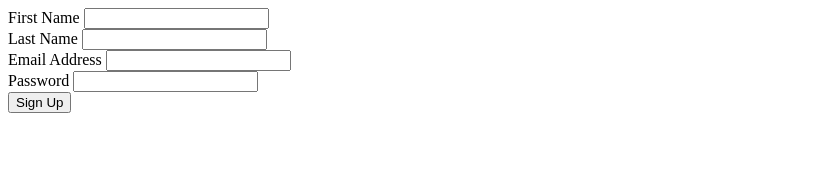
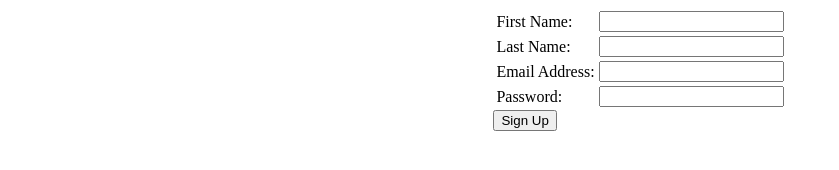
Before and after one commit to salil0001/Accelgor, a website: page pages/signup.html in a window 1280 px wide. Shown: the whole page, without its empty margins (0-839 px from the left). Drawn offline with Linux system fonts and the light colour scheme.

Commit message:
formatted forms

```diff
--- a/pages/signup.html
+++ b/pages/signup.html
@@ -3,21 +3,40 @@
 
 <head>
     <title>Login Page - Accelgor</title>
+    <style>
+        div {
+            display: flex;
+            justify-content: center;
+            align-items: center;
+        }
+    </style>
 </head>
 
 <body>
-    <form action="/" method="post">
-        <label>First Name</label>
-        <input type="text" name="fname" /><br />
-        <label>Last Name</label>
-        <input type="text" name="lname" /><br />
-        <label>Email Address</label>
-        <input type="text" name="email" /><br />
-        <label>Password</label>
-        <input type="password" name="pwd" /><br />
-        <!-- <input type="file" name="photo" /><br /> -->
-        <button>Sign Up</button>
-    </form>
+    <div>
+        <form action="/" method="post">
+            <table>
+                <tr>
+                    <td><label>First Name:</label></td>
+                    <td><input type="text" name="email" /></td>
+                </tr>
+                <tr>
+                    <td><label>Last Name:</label></td>
+                    <td><input type="text" name="email" /></td>
+                </tr>
+                <tr>
+                    <td><label>Email Address:</label></td>
+                    <td><input type="text" name="email" /></td>
+                </tr>
+                <tr>
+                    <td><label>Password:</label></td>
+                    <td><input type="password" name="pwd" /></td>
+                </tr>
+            </table>
+            <!-- <input type="file" name="photo" /><br /> -->
+            <button>Sign Up</button>
+        </form>
+    </div>
 </body>
 
 </html>
```
Also changed, not shown: pages/login.html (+23 -8 lines), pages/assets/bg.jpg (added).
